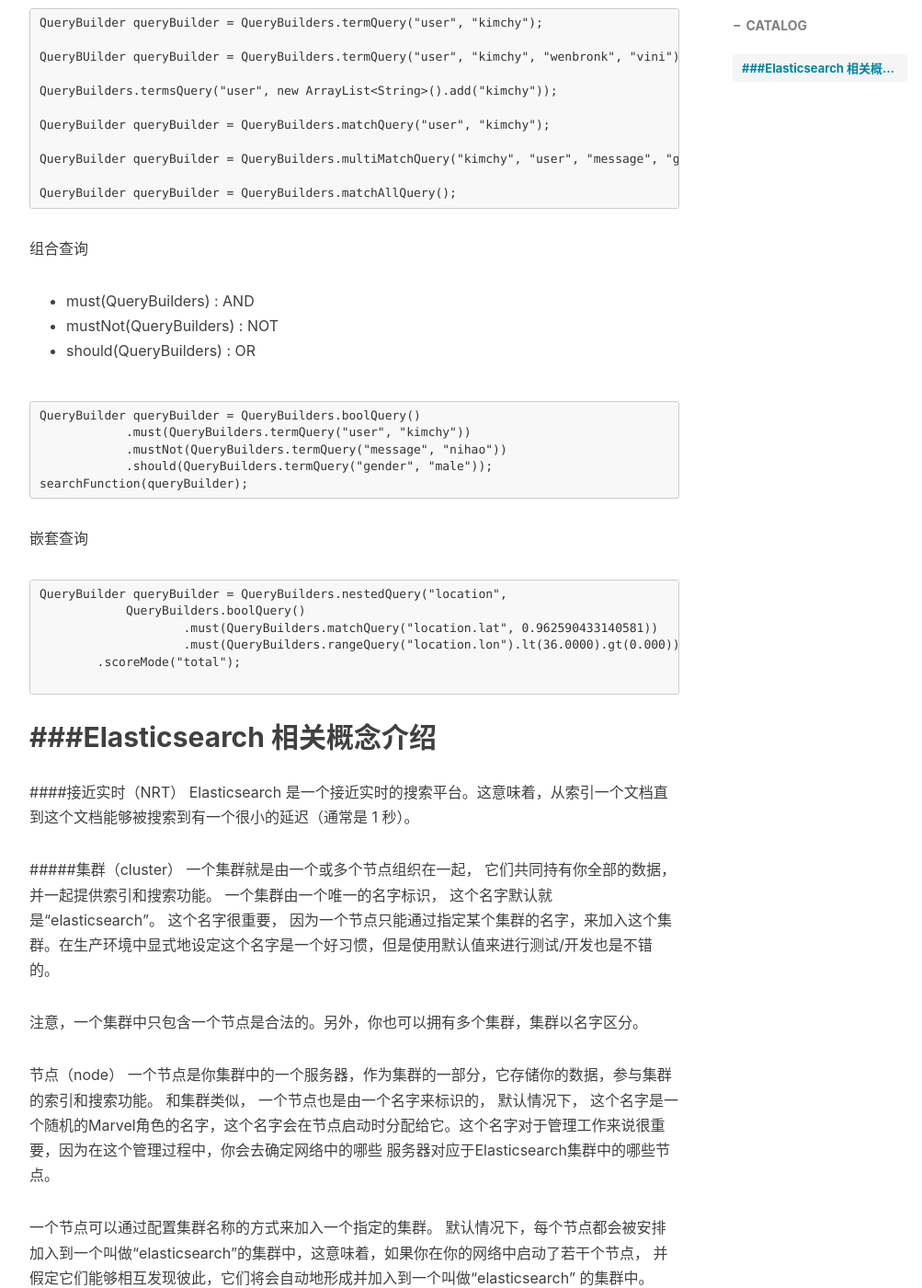
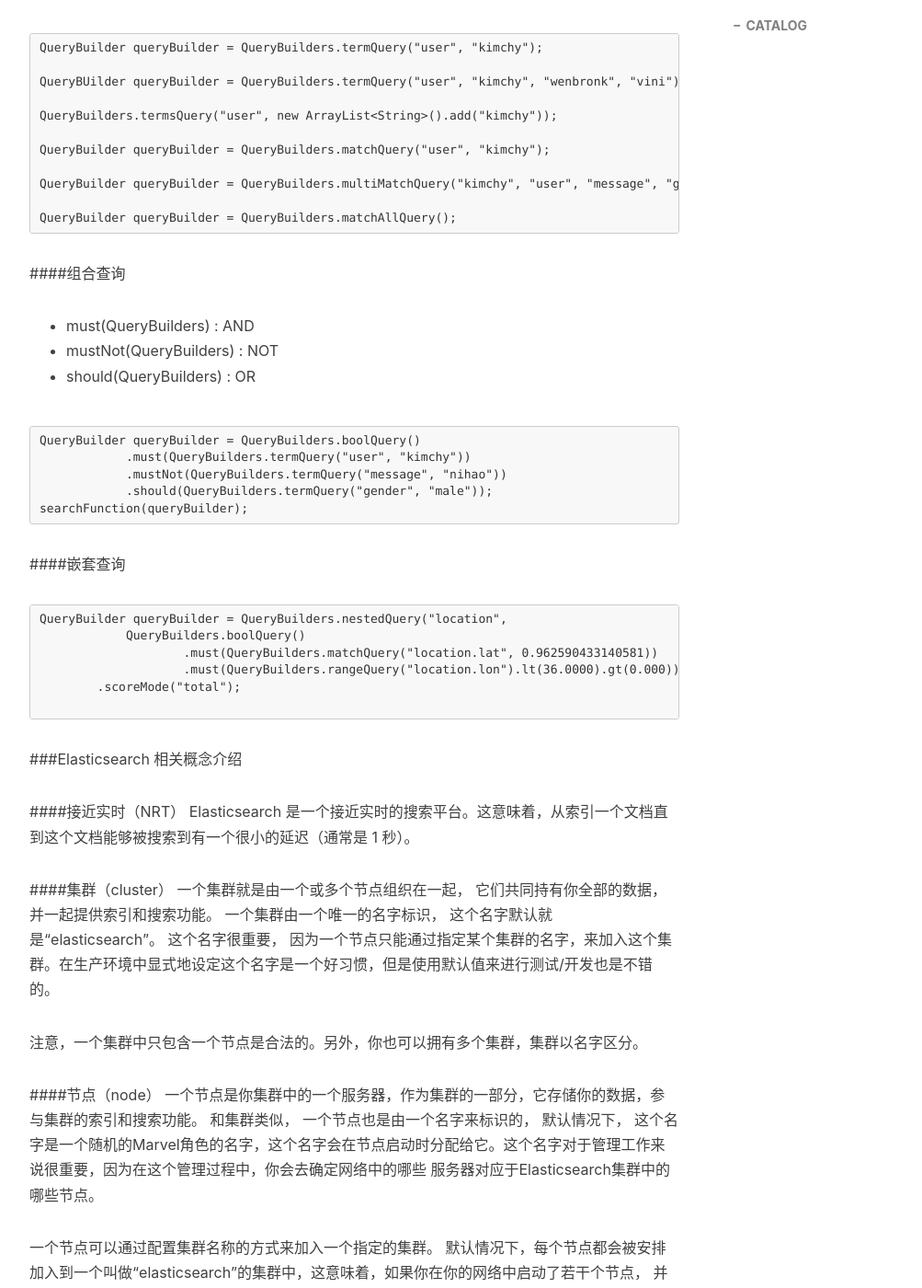
Before and after one commit to Pancratius/pancratius.github.io, a Jekyll site: the page built from _posts/2018-07-24-ES介绍.md, in a window 1280 px wide and 1400 px high, scrolled down 1195 px. Shown: the whole window at 92% size, without its empty margins (233-1236 px from the left). Built offline with Jekyll 4.4.1, drawn with Linux system fonts in a browser that asks for light colours; nearby versions of some CDN libraries; comment, search, counter and statistics services are not loaded; some of the changed text lies outside the part shown.

Commit message:
Update 2018-07-24-ES介绍.md
修改文档格式

````diff
--- a/_posts/2018-07-24-ES介绍.md
+++ b/_posts/2018-07-24-ES介绍.md
@@ -17,13 +17,13 @@
 
 全文搜索引擎是目前广泛应用的主流搜索引擎。它的工作原理是计算机索引程序通过扫描文章中的每一个词，对每一个词建立一个索引，指明该词在文章中出现的次数和位置，当用户查询时，检索程序就根据事先建立的索引进行查找，并将查找的结果反馈给用户的检索方式。这个过程类似于通过字典中的检索字表查字的过程。
 
-Query Builders
+###Query Builders
 查询构建器查询构建器用于创建要在搜索请求中执行的查询。
 
-Aggregation Builders
+###Aggregation Builders
 与查询构建器类似，聚合构建器用于创建在搜索请求执行期间计算的聚合。
 
-使用QueryBuilders
+####使用QueryBuilders
 
 * termQuery("key", obj) 完全匹配
 * termsQuery("key", obj1, obj2..)   一次匹配多个值
@@ -45,7 +45,7 @@
 QueryBuilder queryBuilder = QueryBuilders.matchAllQuery();
 ```
 
-组合查询
+####组合查询
 * must(QueryBuilders)       : AND
 * mustNot(QueryBuilders)    : NOT
 * should(QueryBuilders)     : OR
@@ -58,7 +58,7 @@
 searchFunction(queryBuilder);
 ```
 
-嵌套查询
+####嵌套查询
 
 ```
 QueryBuilder queryBuilder = QueryBuilders.nestedQuery("location",
@@ -69,17 +69,17 @@
 
 ```
 
-## ###Elasticsearch 相关概念介绍
+###Elasticsearch 相关概念介绍
 
 ####接近实时（NRT）
 Elasticsearch 是一个接近实时的搜索平台。这意味着，从索引一个文档直到这个文档能够被搜索到有一个很小的延迟（通常是 1 秒）。
 
-#####集群（cluster）
+####集群（cluster）
 一个集群就是由一个或多个节点组织在一起， 它们共同持有你全部的数据， 并一起提供索引和搜索功能。 一个集群由一个唯一的名字标识， 这个名字默认就是“elasticsearch”。 这个名字很重要， 因为一个节点只能通过指定某个集群的名字，来加入这个集群。在生产环境中显式地设定这个名字是一个好习惯，但是使用默认值来进行测试/开发也是不错的。
 
 注意，一个集群中只包含一个节点是合法的。另外，你也可以拥有多个集群，集群以名字区分。
 
-节点（node）
+####节点（node）
 一个节点是你集群中的一个服务器，作为集群的一部分，它存储你的数据，参与集群的索引和搜索功能。 和集群类似， 一个节点也是由一个名字来标识的， 默认情况下， 这个名字是一个随机的Marvel角色的名字，这个名字会在节点启动时分配给它。这个名字对于管理工作来说很重要，因为在这个管理过程中，你会去确定网络中的哪些 服务器对应于Elasticsearch集群中的哪些节点。
 
 一个节点可以通过配置集群名称的方式来加入一个指定的集群。 默认情况下，每个节点都会被安排加入到一个叫做“elasticsearch”的集群中，这意味着，如果你在你的网络中启动了若干个节点， 并假定它们能够相互发现彼此，它们将会自动地形成并加入到一个叫做“elasticsearch” 的集群中。
````
